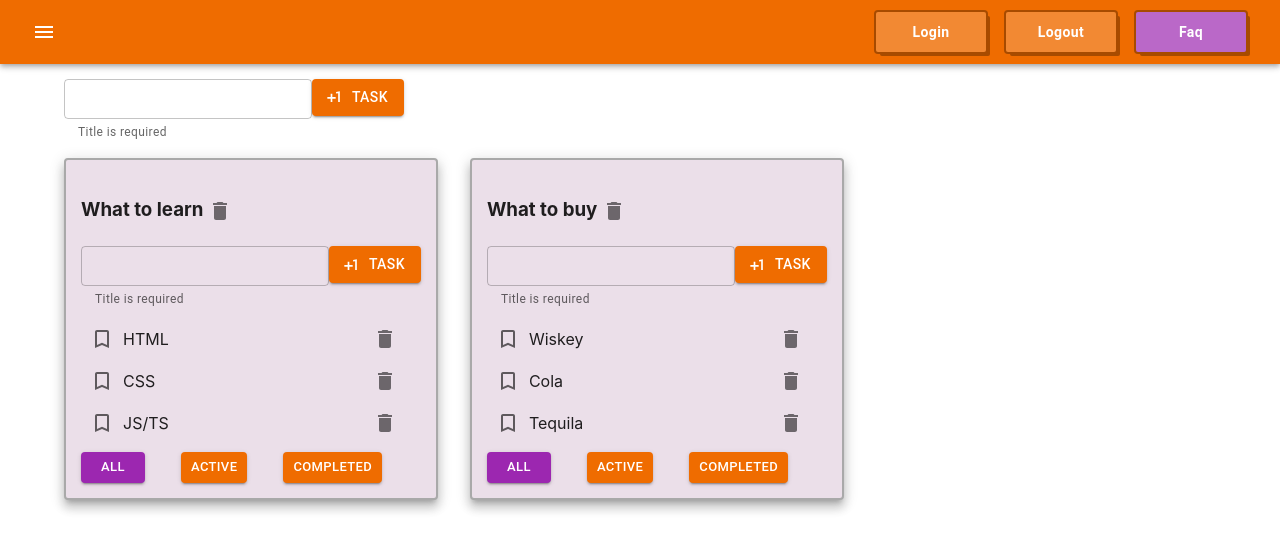
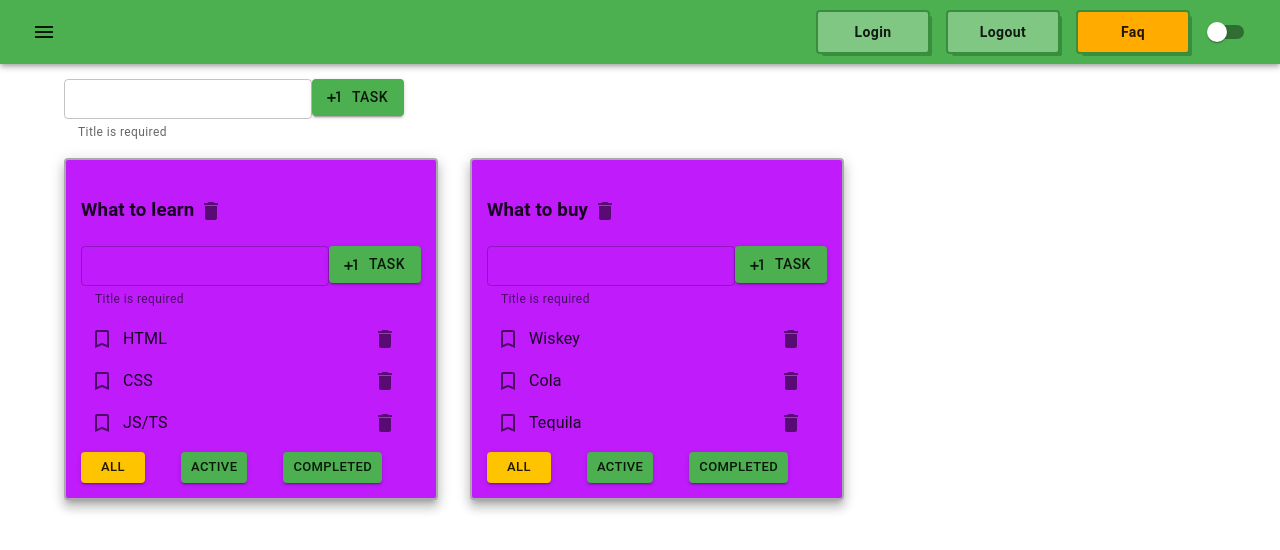
Before and after one commit to bebnistydent/React-js-To-Do-List-Maine-2, a React (Create React App) app: page / in a window 1280 px wide. Shown: the top 550 px of the page. Built offline with nearby package versions, Linux system fonts and the light colour scheme.

Commit message:
Done week-3 sprint-2 completely

```diff
--- a/src/App.tsx
+++ b/src/App.tsx
@@ -8,9 +8,10 @@ import Toolbar from '@mui/material/Toolbar'
 import Button from '@mui/material/Button'
 import IconButton from '@mui/material/IconButton'
 import MenuIcon from '@mui/icons-material/Menu'
-import { Box, Container, Grid2, Paper } from '@mui/material';
+import { Box, Container, CssBaseline, Grid2, Paper, Switch } from '@mui/material';
 import { MenuButton } from './components/MenuButton';
 import { createTheme, ThemeProvider } from '@mui/material/styles';
+import { amber, green } from '@mui/material/colors';
 
 
 
@@ -54,7 +55,7 @@ function App() {
 
     })
 
-
+    const [themeMode, setThemeMode] = useState<'dark' | 'light'>('light')
         //task
         const removeTask = (taskId: string, todolistId: string) => {
             setTask({...task, [todolistId]: task [todolistId].filter(t => t.id !== taskId)})
@@ -131,15 +132,16 @@ const changeTodolistTitle = (title: string, todolistId: string) => {
     //User Interface
      const theme = createTheme({
         palette: {
-            primary: {
-                main: '#ef6c00'
-            }
+            mode: themeMode,
+            primary: green,
+            secondary: amber,
         }
      })
 
 
     return (
         <ThemeProvider theme={theme}>
+        <CssBaseline />
         <div className="App">
 
     <AppBar position="static">
@@ -151,7 +153,10 @@ const changeTodolistTitle = (title: string, todolistId: string) => {
         <Box>
           <MenuButton>Login</MenuButton>
           <MenuButton>Logout</MenuButton>
-          <MenuButton background={theme.palette.secondary.light}>Faq</MenuButton>
+          <MenuButton background={theme.palette.secondary.dark}>Faq</MenuButton>
+          <Switch onChange={()=>{
+            setThemeMode(themeMode === "dark" ? "light" : "dark")
+          }} />
         </Box>
 
         </Toolbar>
@@ -183,7 +188,7 @@ if(tl.filter === "Complited") {
                 <Paper
                 elevation={8}
                 sx = {{padding: "15px",
-                       backgroundColor: "rgb(235, 223, 233)",
+                       backgroundColor: "rgb(191, 27, 251)",
                        border: "2px solid darkgrey"}}
                        >
                 <Todolist
--- a/src/components/MenuButton.tsx
+++ b/src/components/MenuButton.tsx
@@ -3,8 +3,7 @@ import  Button from "@mui/material/Button";
 
 
 type MenuButtonPropsType = {
-    background?: string,
-    boxShadow?: string
+    background?: string
 }
 
 
```
